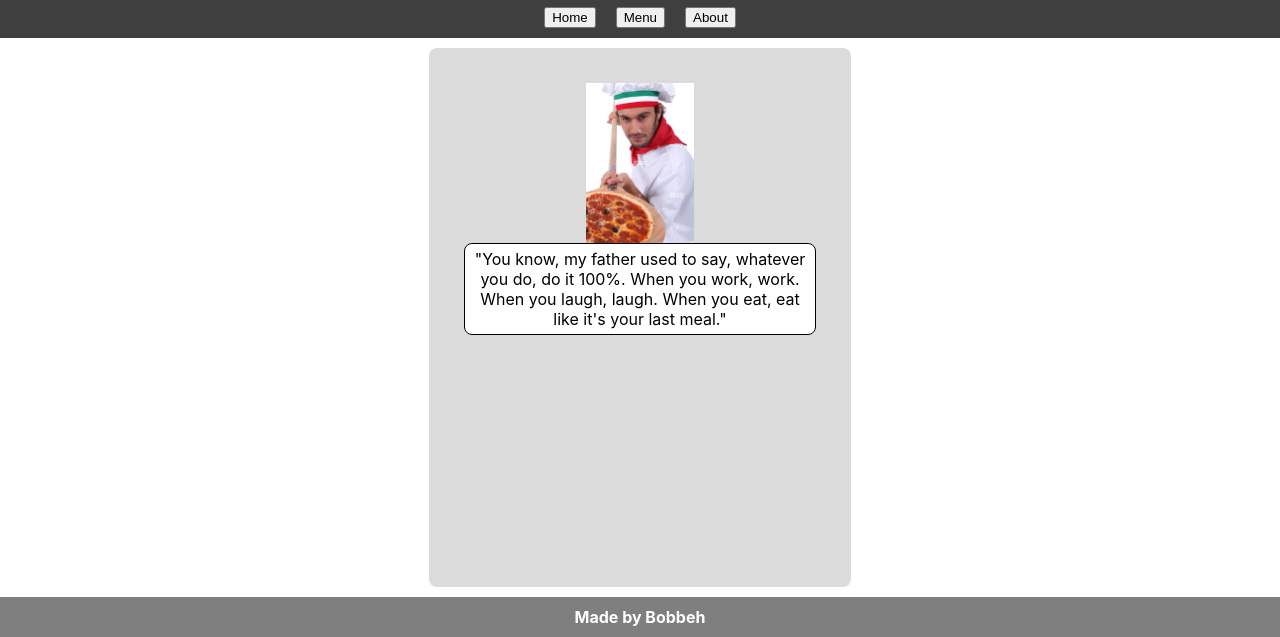
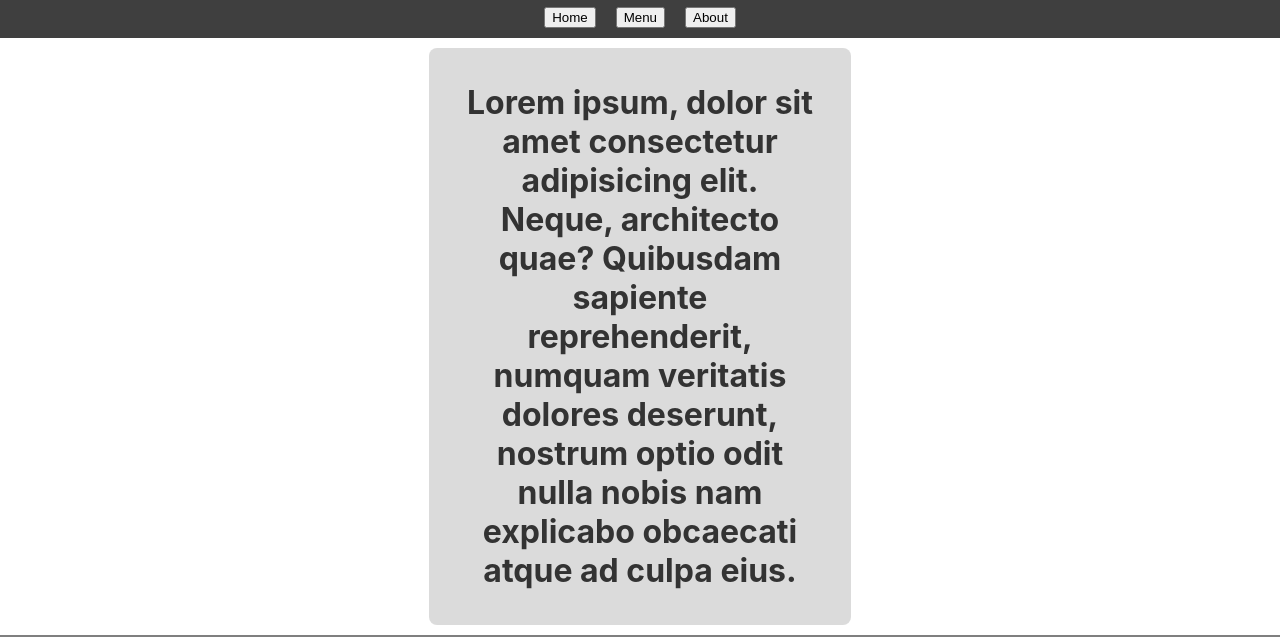
Before and after one commit to bdelucia/odin-restaurant, a website built with webpack: page src/template.html in a window 1280 px wide. Both pictures are taken after a click on the button "About". Shown: the part 163-800 px from the top of the page. Built offline with nearby package versions, Linux system fonts and the light colour scheme; files whose address does not match are found by name.

Commit message:
font sizing fix

```diff
--- a/src/about.js
+++ b/src/about.js
@@ -3,7 +3,8 @@ export function createAbout() {
     content.textContent = `Lorem ipsum, dolor sit amet consectetur adipisicing elit. Neque, architecto quae?
                            Quibusdam sapiente reprehenderit, numquam veritatis dolores deserunt, nostrum
                            optio odit nulla nobis nam explicabo obcaecati atque ad culpa eius.`
-    content.style.color = 'white';
+    content.style.color = '#333';
+    content.style.textAlign = 'center';
     content.style.fontSize = '2rem';
     content.style.fontWeight = 'bold';
 }
--- a/src/index.js
+++ b/src/index.js
@@ -5,12 +5,14 @@ import logo from "./logo.jpg"
 import { createHome } from "./initial-load.js";
 import { clearContent } from "./clear-content.js";
 import { createMenu } from "./menu.js";
+import { createAbout } from "./about.js";
 
 const content = document.getElementById('content');
 const logoContainer = document.querySelector('#logo');
 const logoImg = document.createElement("img");
 const menuBtn = document.getElementById('menu');
 const homeBtn = document.getElementById('home');
+const aboutBtn = document.getElementById('about');
 
 logoImg.src = logo;
 logoContainer.appendChild(logoImg);
@@ -31,3 +33,8 @@ homeBtn.addEventListener('click', () => {
     clearContent();
     createHome();
 })
+
+aboutBtn.addEventListener('click', () => {
+    clearContent();
+    createAbout();
+})
--- a/src/initial-load.js
+++ b/src/initial-load.js
@@ -7,6 +7,8 @@ export function createHome() {
 
     headline.id = 'headline';
     headline.style.textAlign = 'center';
+    headline.style.fontSize = '1rem';
+    headline.style.fontWeight = '300';
     headline.textContent = `"You know, my father used to say, whatever you do, do it 100%. When you work, work. When you laugh, laugh. When you eat, eat like it's your last meal."`;
     headline.style.alignSelf = 'flex-start';
 
--- a/src/styles.css
+++ b/src/styles.css
@@ -8,6 +8,9 @@ html, body {
 }
 html {
     font-family: 'Inter';
+    font-size: 1rem;
+    font-weight: 300;
+    color: #333;
 }
 body {
     display: flex;
```
